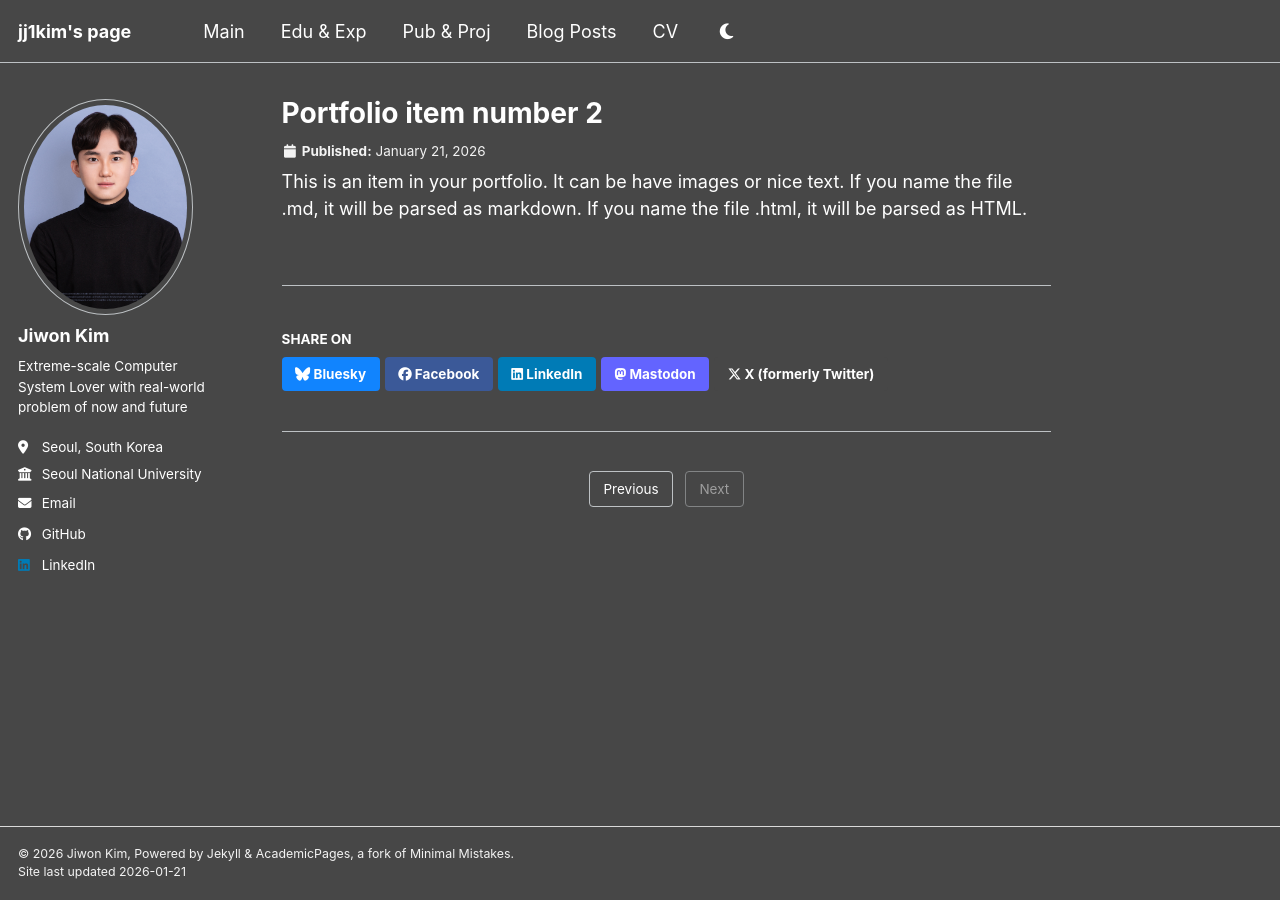
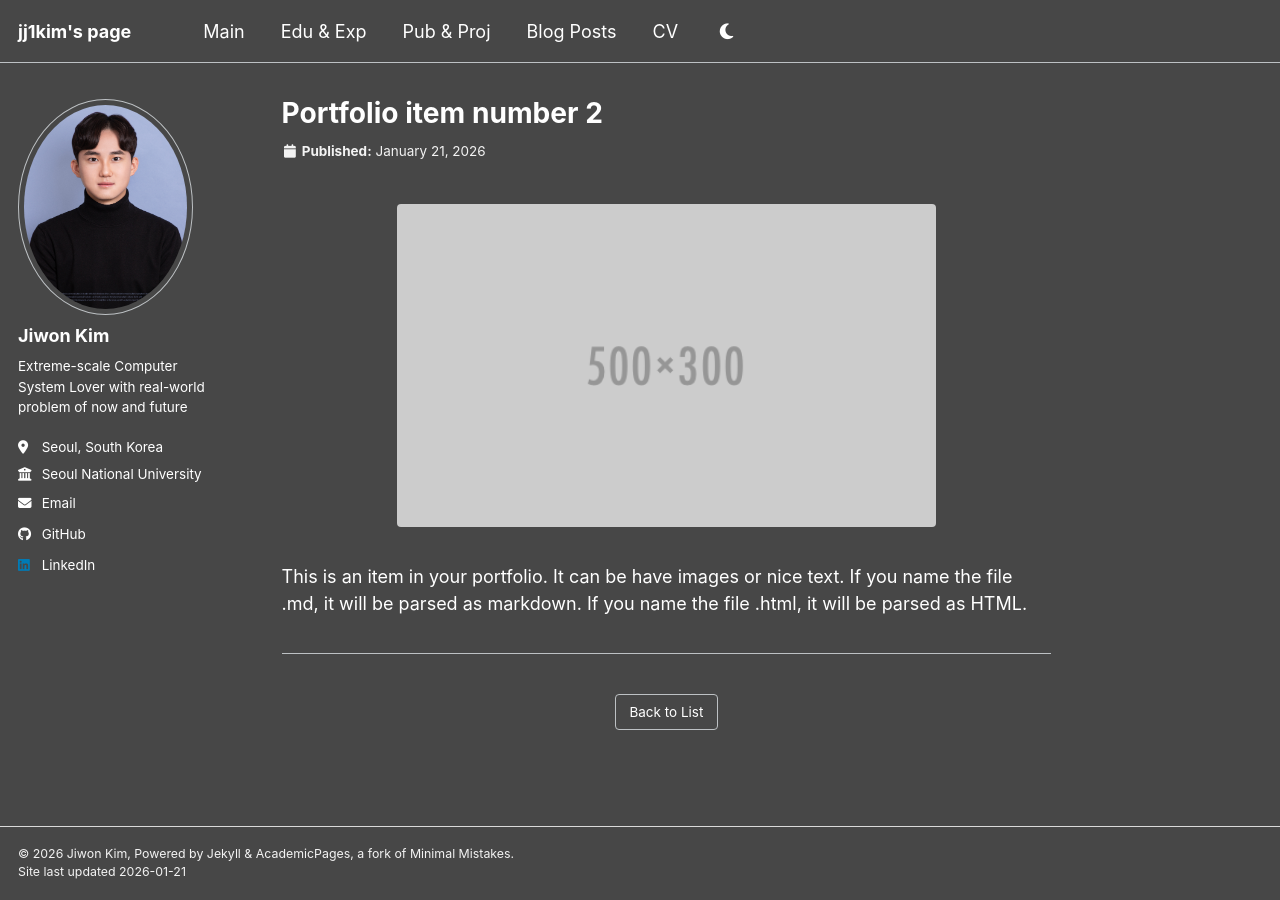
Before and after one commit to jj1kim/jj1kim.github.io, a Jekyll site: the page built from _portfolio/portfolio-2.html, in a window 1280 px wide. Built offline with Jekyll 4.4.1, drawn with Linux system fonts in a browser that asks for light colours; a script bundle is joined from its source files by our own code; library files that are not in the unit come from our copies.

Commit message:
test project section

```diff
--- a/_includes/post_pagination.html
+++ b/_includes/post_pagination.html
@@ -5,6 +5,10 @@
     <a href="{{ base_path }}/blog/" class="pagination--pager">Back to List</a>
   </nav>
 {% elsif page.collection == 'publications' %}
+  <nav class="pagination" style="text-align: center;">
+    <a href="{{ base_path }}/pub-proj/" class="pagination--pager">Back to List</a>
+  </nav>
+{% elsif page.collection == 'portfolio' %}
   <nav class="pagination" style="text-align: center;">
     <a href="{{ base_path }}/pub-proj/" class="pagination--pager">Back to List</a>
   </nav>
--- a/_layouts/single.html
+++ b/_layouts/single.html
@@ -5,7 +5,7 @@ layout: default
 {% include base_path %}
 
 {% if page.header.overlay_color or page.header.overlay_image or page.header.image %}
-  {% unless page.collection == 'publications' %}
+  {% unless page.collection == 'publications' or page.collection == 'portfolio' %}
     {% include page__hero.html %}
   {% endunless %}
 {% endif %}
@@ -53,8 +53,8 @@ layout: default
         </header>
       {% endunless %}
 
-      <section class="page__content" itemprop="text"{% if page.collection == 'publications' %} style="margin-top: 2em;"{% endif %}>
-        {% if page.collection == 'publications' %}
+      <section class="page__content" itemprop="text"{% if page.collection == 'publications' or page.collection == 'portfolio' %} style="margin-top: 2em;"{% endif %}>
+        {% if page.collection == 'publications' or page.collection == 'portfolio' %}
         <div style="text-align: center; margin-bottom: 2em;">
           {% if page.header.image %}
             {% if page.header.image contains "://" %}
@@ -98,7 +98,7 @@ layout: default
         {% if page.link %}<div style="margin-top: 1em;"><a href="{{ page.link }}" class="btn">{{ site.data.ui-text[site.locale].ext_link_label | default: "Direct Link" }}</a></div>{% endif %}
       </section>
 
-      <footer class="page__meta"{% if page.collection == 'publications' %} style="margin-top: 0 !important; padding-top: 0;"{% endif %}>
+      <footer class="page__meta"{% if page.collection == 'publications' or page.collection == 'portfolio' %} style="margin-top: 0 !important; padding-top: 0;"{% endif %}>
         {% if site.data.ui-text[site.locale].meta_label %}
           <h4 class="page__meta-title">{{ site.data.ui-text[site.locale].meta_label }}</h4>
         {% endif %}
@@ -106,7 +106,7 @@ layout: default
         {% include post-share-link.html %}
       </footer>
 
-      {% if page.share and page.collection != 'posts' and page.collection != 'publications' %}{% include social-share.html %}{% endif %}
+      {% if page.share and page.collection != 'posts' and page.collection != 'publications' and page.collection != 'portfolio' %}{% include social-share.html %}{% endif %}
 
       {% include post_pagination.html %}
     </div>
```
